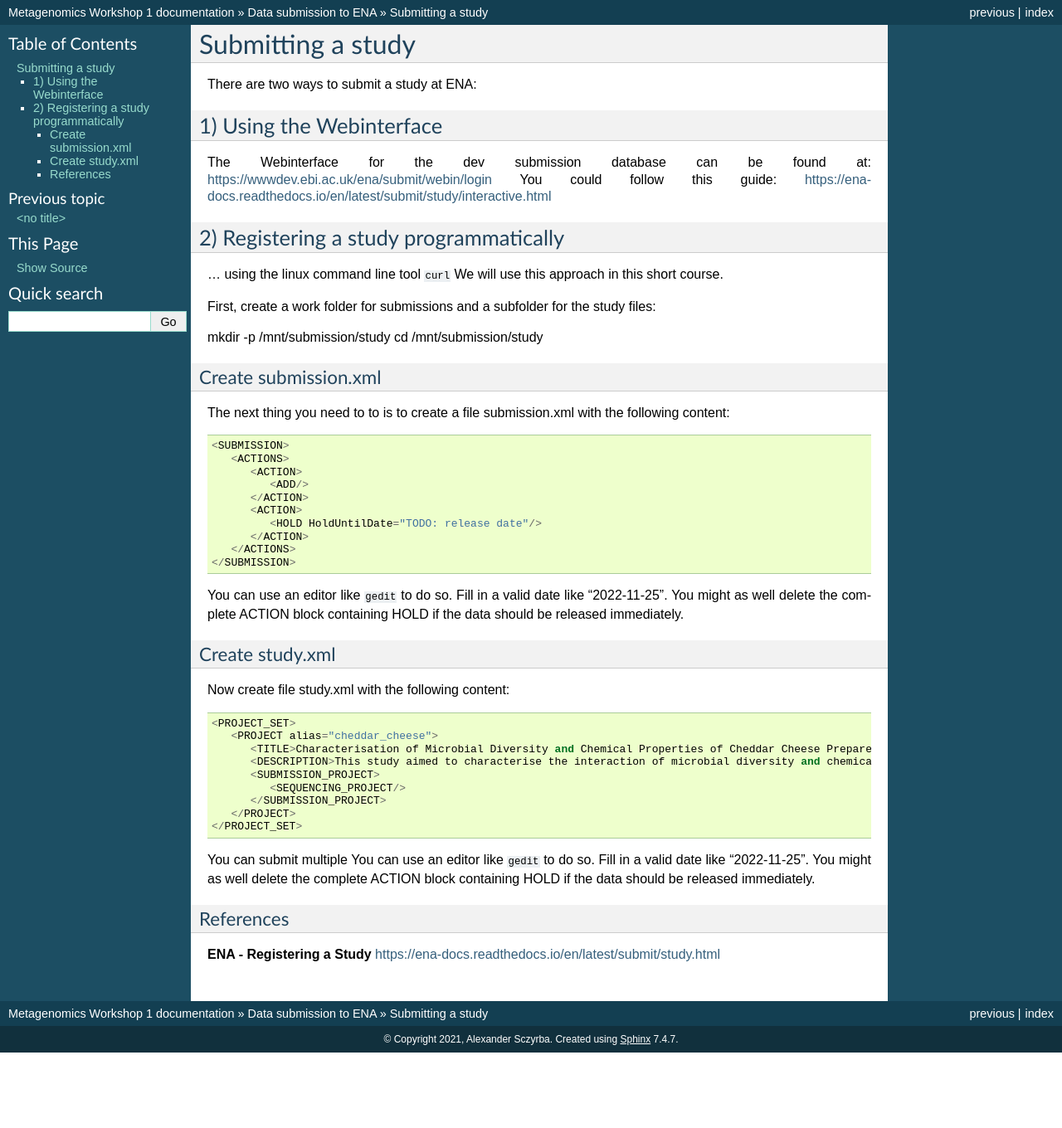
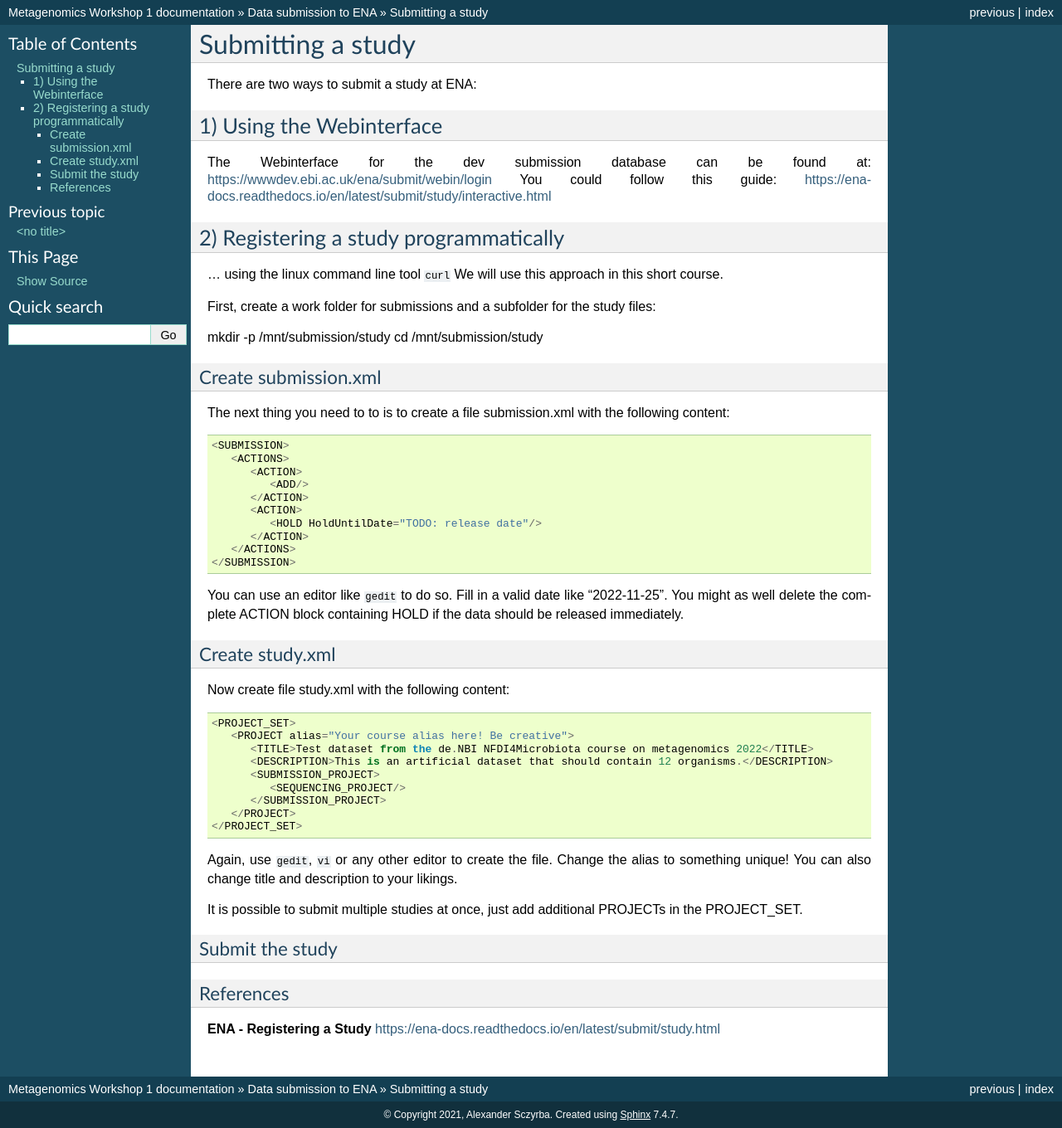
Before and after one commit to metagenomics/metagenomics-workshop, a Sphinx documentation site: the page built from docs/data_submission/submit_study_1.rst, in a window 1280 px wide. Shown: the whole page at 83% size. Built offline with Sphinx 7.4.7, drawn with Linux system fonts in a browser that asks for light colours; before the commit the page ends 1269 px from its top, so only the background shows below that.

Commit message:
Update submit_study_1.rst

```diff
--- a/docs/data_submission/submit_study_1.rst
+++ b/docs/data_submission/submit_study_1.rst
@@ -40,17 +40,23 @@ Create study.xml
 Now create file study.xml with the following content::
 
   <PROJECT_SET>
-     <PROJECT alias="cheddar_cheese">
-        <TITLE>Characterisation of Microbial Diversity and Chemical Properties of Cheddar Cheese Prepared from Heat-treated Milk</TITLE>
-        <DESCRIPTION>This study aimed to characterise the interaction of microbial diversity and chemical properties of Cheddar cheese after three different heat treatments of milk</DESCRIPTION>
+     <PROJECT alias="Your course alias here! Be creative">
+        <TITLE>Test dataset from the de.NBI NFDI4Microbiota course on metagenomics 2022</TITLE>
+        <DESCRIPTION>This is an artificial dataset that should contain 12 organisms.</DESCRIPTION>
         <SUBMISSION_PROJECT>
            <SEQUENCING_PROJECT/>
         </SUBMISSION_PROJECT>
      </PROJECT>
   </PROJECT_SET>
 
-You can submit multiple
-You can use an editor like ``gedit`` to do so. Fill in a valid date like "2022-11-25". You might as well delete the complete ACTION block containing HOLD if the data should be released immediately.
+Again, use ``gedit``, ``vi`` or any other editor to create the file. Change the alias to something unique! You can also change title and description to your likings.
+
+It is possible to submit multiple studies at once, just add additional PROJECTs in the PROJECT_SET.
+
+Submit the study
+^^^^^^^^^^^^^^^^
+
+
 
 
 References
```
